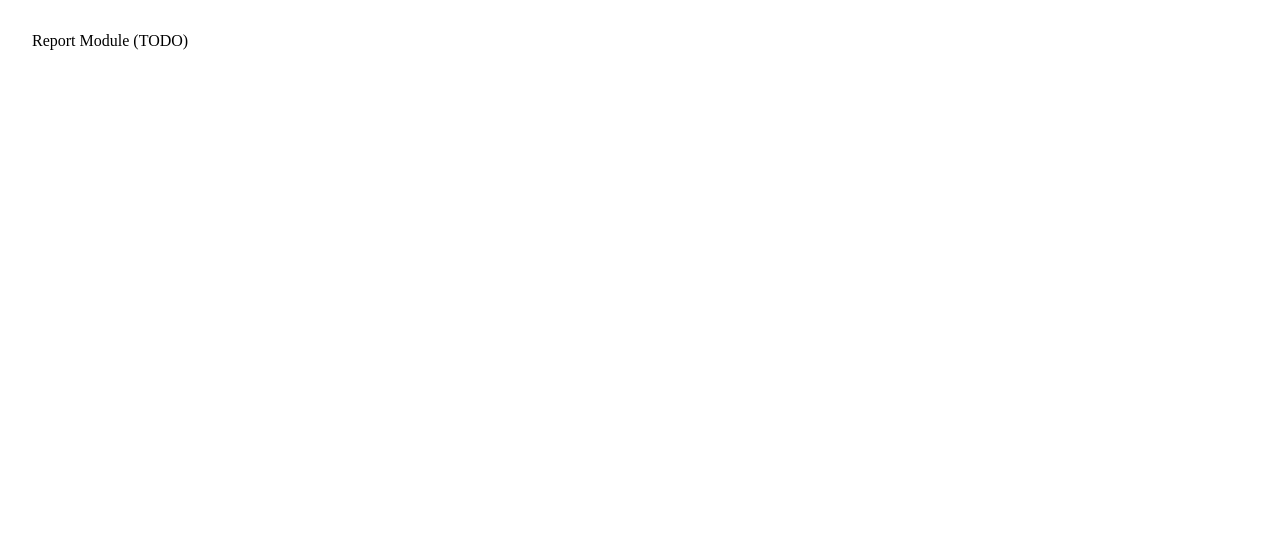
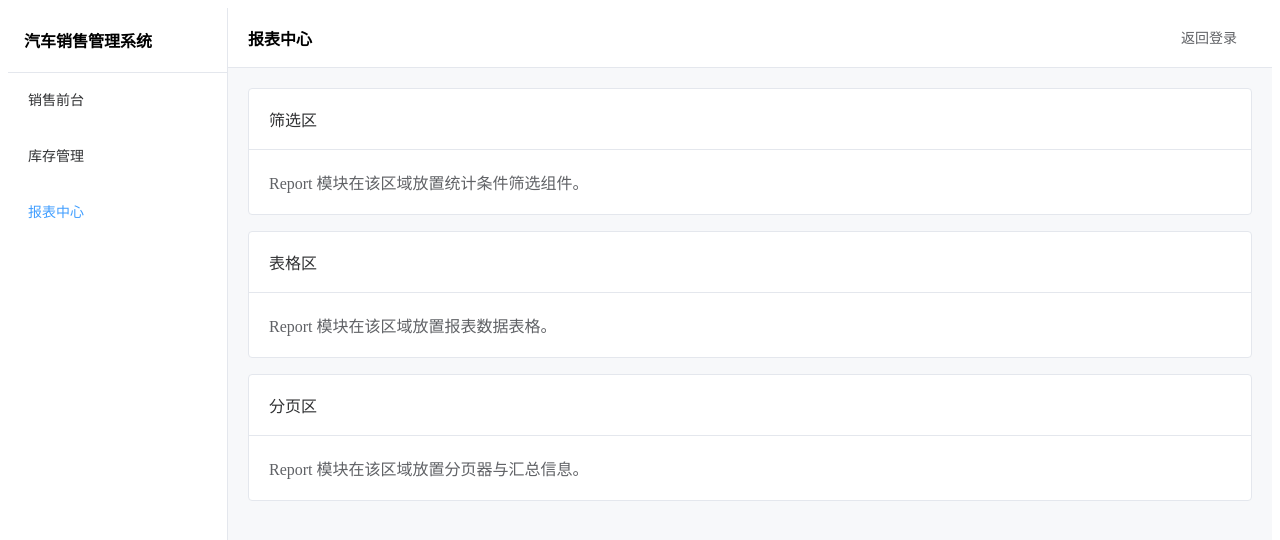
Before and after one commit to Idknowq/Car-sale-system, a Vue app in the folder frontend/: page /report in a window 1280 px wide. Shown: the top 540 px of the page. Built offline with nearby package versions, Linux system fonts and the light colour scheme.

Commit message:
feat: create front structure and doc

```diff
--- a/frontend/src/layout/MainLayout.vue
+++ b/frontend/src/layout/MainLayout.vue
@@ -1,3 +1,83 @@
 <template>
-  <div>MainLayout (TODO)</div>
+  <el-container class="main-layout">
+    <el-aside width="220px" class="sidebar">
+      <div class="brand">汽车销售管理系统</div>
+      <el-menu :default-active="activeMenu" router class="menu">
+        <el-menu-item index="/sales">销售前台</el-menu-item>
+        <el-menu-item index="/inventory">库存管理</el-menu-item>
+        <el-menu-item index="/report">报表中心</el-menu-item>
+      </el-menu>
+    </el-aside>
+
+    <el-container>
+      <el-header class="header">
+        <div class="header-title">{{ pageTitle }}</div>
+        <el-button text @click="goLogin">返回登录</el-button>
+      </el-header>
+      <el-main class="content">
+        <router-view />
+      </el-main>
+    </el-container>
+  </el-container>
 </template>
+
+<script setup>
+import { computed } from 'vue'
+import { useRoute, useRouter } from 'vue-router'
+
+const route = useRoute()
+const router = useRouter()
+
+const titleMap = {
+  '/sales': '销售前台',
+  '/inventory': '库存管理',
+  '/report': '报表中心'
+}
+
+const activeMenu = computed(() => route.path)
+const pageTitle = computed(() => titleMap[route.path] || '汽车销售管理系统')
+
+function goLogin() {
+  router.push('/login')
+}
+</script>
+
+<style scoped>
+.main-layout {
+  min-height: 100vh;
+}
+
+.sidebar {
+  border-right: 1px solid var(--el-border-color-light);
+  background: #fff;
+}
+
+.brand {
+  padding: 20px 16px;
+  font-size: 16px;
+  font-weight: 600;
+  border-bottom: 1px solid var(--el-border-color-light);
+}
+
+.menu {
+  border-right: none;
+}
+
+.header {
+  display: flex;
+  align-items: center;
+  justify-content: space-between;
+  border-bottom: 1px solid var(--el-border-color-light);
+  background: #fff;
+}
+
+.header-title {
+  font-size: 16px;
+  font-weight: 600;
+}
+
+.content {
+  padding: 20px;
+  background: #f7f8fa;
+}
+</style>
--- a/frontend/src/views/inventory/InventoryView.vue
+++ b/frontend/src/views/inventory/InventoryView.vue
@@ -1,3 +1,28 @@
 <template>
-  <div style="padding: 24px;">Inventory Module (TODO)</div>
+  <div class="module-page">
+    <el-card shadow="never" class="section-card">
+      <template #header>筛选区</template>
+      <div class="placeholder">Inventory 模块在该区域放置库存筛选组件。</div>
+    </el-card>
+
+    <el-card shadow="never" class="section-card">
+      <template #header>表格区</template>
+      <div class="placeholder">Inventory 模块在该区域放置库存列表与状态展示。</div>
+    </el-card>
+
+    <el-card shadow="never" class="section-card">
+      <template #header>分页区</template>
+      <div class="placeholder">Inventory 模块在该区域放置分页器与统计信息。</div>
+    </el-card>
+  </div>
 </template>
+
+<style scoped>
+.section-card {
+  margin-bottom: 16px;
+}
+
+.placeholder {
+  color: #606266;
+}
+</style>
--- a/frontend/src/views/login/LoginView.vue
+++ b/frontend/src/views/login/LoginView.vue
@@ -1,3 +1,42 @@
 <template>
-  <div style="padding: 24px;">Login Page (TODO)</div>
+  <div class="login-page">
+    <el-card class="login-card" shadow="never">
+      <h2 class="title">汽车销售管理系统</h2>
+      <p class="desc">前端基线已建立。请从左侧模块进入具体业务开发与联调。</p>
+      <el-button type="primary" @click="enterSystem">进入系统</el-button>
+    </el-card>
+  </div>
 </template>
+
+<script setup>
+import { useRouter } from 'vue-router'
+
+const router = useRouter()
+
+function enterSystem() {
+  router.push('/sales')
+}
+</script>
+
+<style scoped>
+.login-page {
+  min-height: 100vh;
+  display: flex;
+  align-items: center;
+  justify-content: center;
+  background: #f7f8fa;
+}
+
+.login-card {
+  width: 520px;
+}
+
+.title {
+  margin: 0 0 8px;
+}
+
+.desc {
+  margin: 0 0 16px;
+  color: #606266;
+}
+</style>
--- a/frontend/src/views/report/ReportView.vue
+++ b/frontend/src/views/report/ReportView.vue
@@ -1,3 +1,28 @@
 <template>
-  <div style="padding: 24px;">Report Module (TODO)</div>
+  <div class="module-page">
+    <el-card shadow="never" class="section-card">
+      <template #header>筛选区</template>
+      <div class="placeholder">Report 模块在该区域放置统计条件筛选组件。</div>
+    </el-card>
+
+    <el-card shadow="never" class="section-card">
+      <template #header>表格区</template>
+      <div class="placeholder">Report 模块在该区域放置报表数据表格。</div>
+    </el-card>
+
+    <el-card shadow="never" class="section-card">
+      <template #header>分页区</template>
+      <div class="placeholder">Report 模块在该区域放置分页器与汇总信息。</div>
+    </el-card>
+  </div>
 </template>
+
+<style scoped>
+.section-card {
+  margin-bottom: 16px;
+}
+
+.placeholder {
+  color: #606266;
+}
+</style>
--- a/frontend/src/views/sales/SalesView.vue
+++ b/frontend/src/views/sales/SalesView.vue
@@ -1,3 +1,28 @@
 <template>
-  <div style="padding: 24px;">Sales Module (TODO)</div>
+  <div class="module-page">
+    <el-card shadow="never" class="section-card">
+      <template #header>筛选区</template>
+      <div class="placeholder">Sales 模块在该区域放置查询/表单筛选组件。</div>
+    </el-card>
+
+    <el-card shadow="never" class="section-card">
+      <template #header>表格区</template>
+      <div class="placeholder">Sales 模块在该区域放置列表或明细表格。</div>
+    </el-card>
+
+    <el-card shadow="never" class="section-card">
+      <template #header>分页区</template>
+      <div class="placeholder">Sales 模块在该区域放置分页器与统计信息。</div>
+    </el-card>
+  </div>
 </template>
+
+<style scoped>
+.section-card {
+  margin-bottom: 16px;
+}
+
+.placeholder {
+  color: #606266;
+}
+</style>
```
Also changed, not shown: frontend/src/constants/status.js (added, +27 -0 lines), frontend/src/router/index.js (+11 -4 lines), frontend/src/utils/format.js (added, +34 -0 lines), frontend/src/utils/request.js (+22 -0 lines), 2 other files (tests, documents, lock files or other folders).
